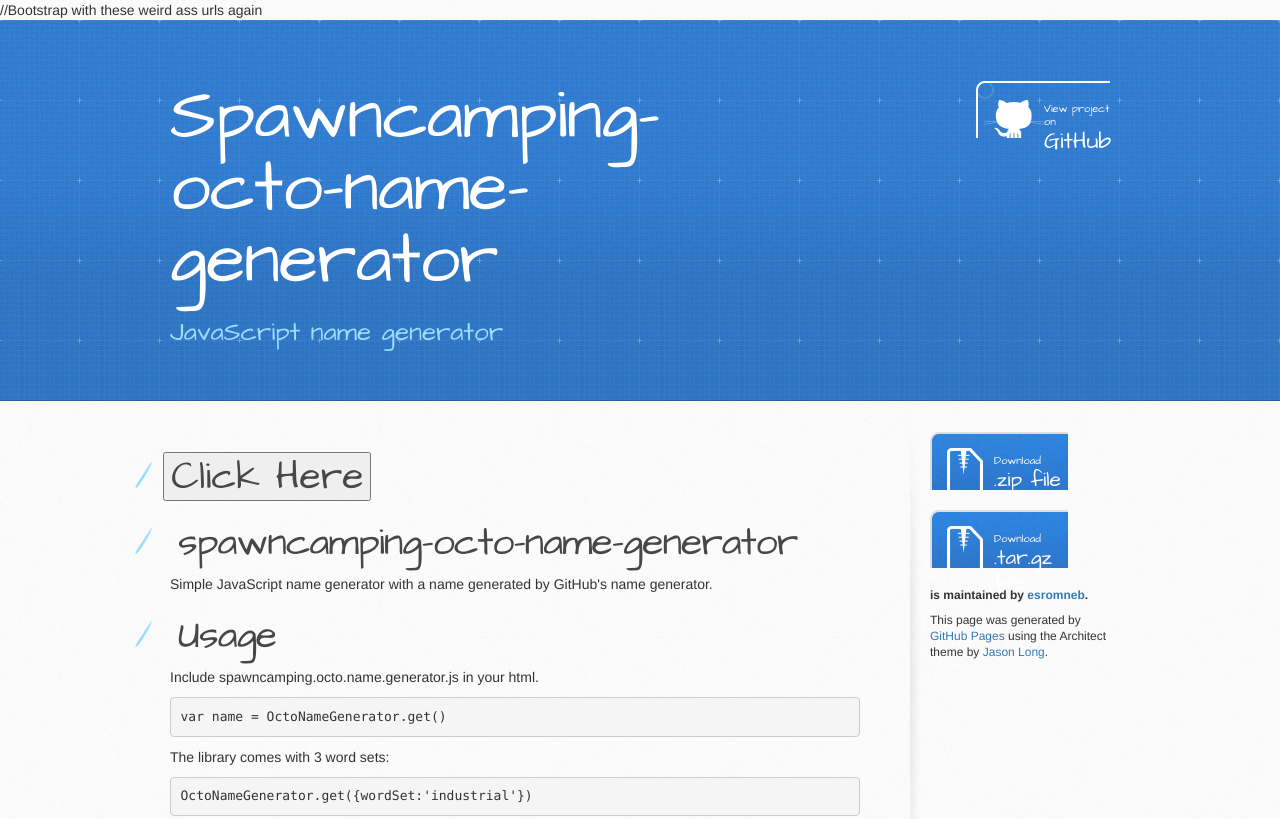
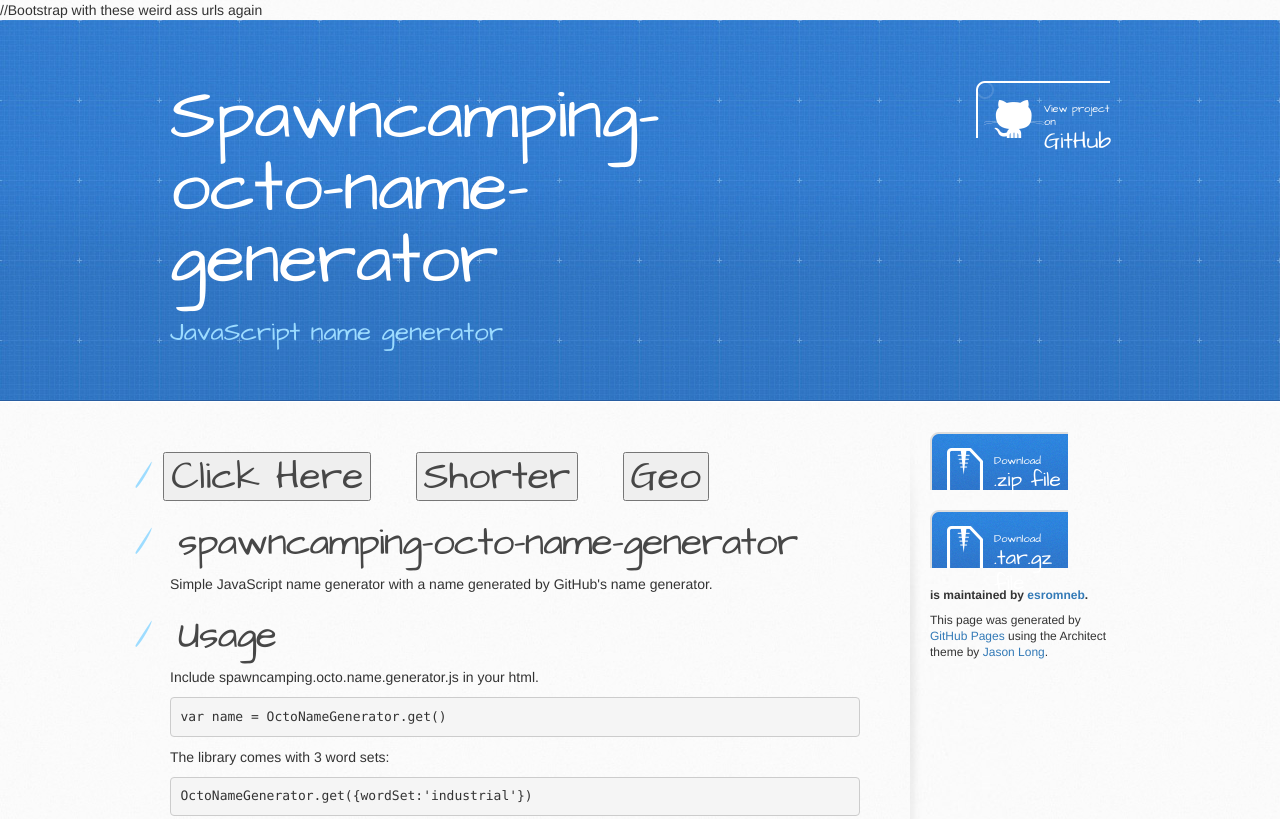
Before and after one commit to esromneb/spawncamping-octo-name-generator, a plain HTML site: page index.html in a window 1280 px wide. Shown: the top 819 px of the page. Drawn offline with nearby package versions, Linux system fonts and the light colour scheme.

Commit message:
* adding more options

```diff
--- a/index.html
+++ b/index.html
@@ -83,7 +83,7 @@
       <div class="inner clearfix">
 
         <section id="main-content">
-            <h1><input type="button" onClick="sexyAppendText( OctoNameGenerator.get({wordSet:'industrial'}) )" value="Click Here"></h1>
+            <h1><input type="button" onClick="sexyAppendText( OctoNameGenerator.get({wordSet:'industrial'}) )" value="Click Here"> &nbsp; <input type="button" onClick="sexyAppendText( OctoNameGenerator.get({wordSet:'industrial',wordTypes:['nouns','verbs']}) )" value="Shorter"> &nbsp; <input type="button" onClick="sexyAppendText( OctoNameGenerator.get({wordSet:'geo'}) )" value="Geo"></h1>
             <div id="picked-names"></div>
           <h1>
 <a name="spawncamping-octo-name-generator" class="anchor" href="#spawncamping-octo-name-generator"><span class="octicon octicon-link"></span></a>spawncamping-octo-name-generator</h1>
```
